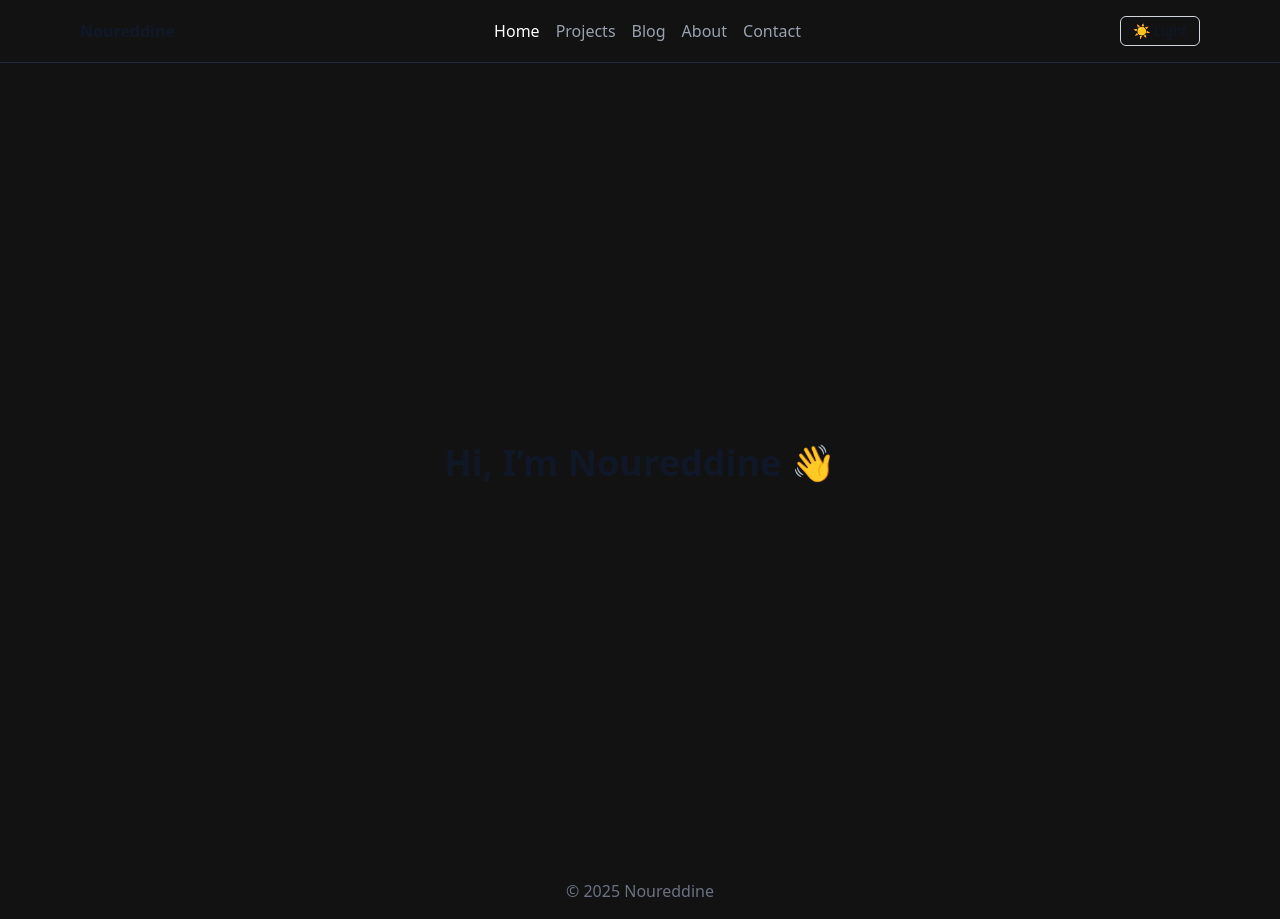
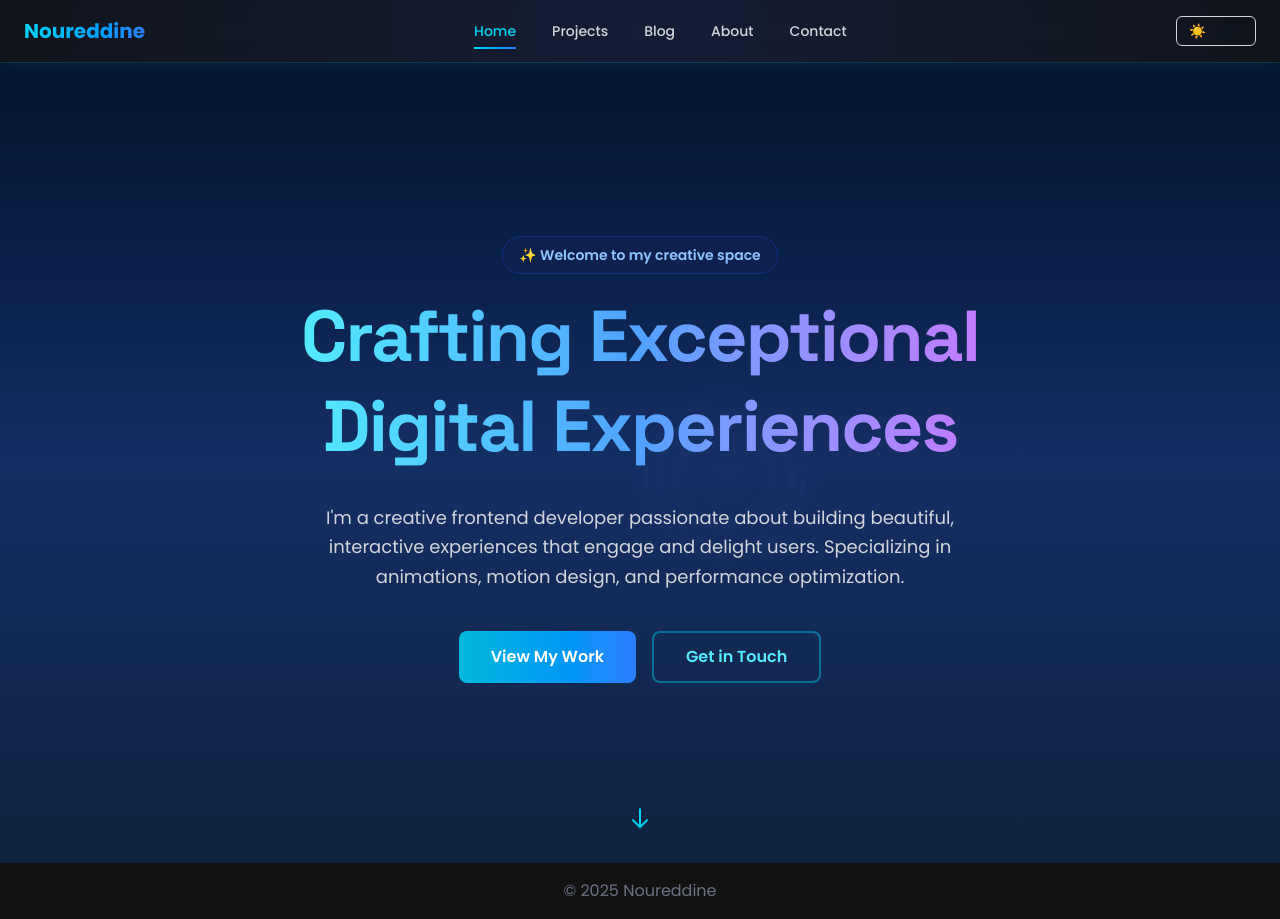
Before and after one commit to noureddineweb3dev/myPortfolio, a Next.js app: page / in a window 1280 px wide. Built offline with nearby package versions, Linux system fonts and the light colour scheme.

Commit message:
Hero section added + water effect created

```diff
--- a/src/app/globals.css
+++ b/src/app/globals.css
@@ -3,3 +3,19 @@
 html {
   transition: background-color 0.2s ease, color 0.2s ease;
 }
+
+@layer base {
+  body {
+    font-family: var(--font-poppins);
+  }
+
+  h1,
+  h2,
+  h3,
+  h4,
+  h5,
+  h6 {
+    font-family: var(--font-space-grotesk);
+    font-weight: 700;
+  }
+}
--- a/src/app/layout.tsx
+++ b/src/app/layout.tsx
@@ -1,11 +1,28 @@
 import Navbar from '@/components/layout/Navbar';
 import './globals.css';
 import ThemeProvider from '@/components/providers/ThemeProvider';
+import { Poppins, Space_Grotesk } from 'next/font/google';
+
+const poppins = Poppins({
+  subsets: ['latin'],
+  weight: ['400', '500', '600', '700', '800'],
+  variable: '--font-poppins',
+});
+
+const spaceGrotesk = Space_Grotesk({
+  subsets: ['latin'],
+  weight: ['400', '500', '600', '700'],
+  variable: '--font-space-grotesk',
+});
 
 function Layout({ children }: { children: React.ReactNode }) {
   return (
-    <html lang="en" suppressHydrationWarning className="min-h-full  dark:bg-gray-950">
-      <body className="min-h-screen text-gray-900 dark:text-gray-100">
+    <html
+      lang="en"
+      suppressHydrationWarning
+      className={`min-h-full dark:bg-gray-950 ${poppins.variable} ${spaceGrotesk.variable}`}
+    >
+      <body className="min-h-screen text-gray-900 dark:text-gray-100 font-poppins">
         <ThemeProvider>
           <Navbar />
           <main className="min-h-screen">{children}</main>
--- a/src/app/page.tsx
+++ b/src/app/page.tsx
@@ -1,8 +1,10 @@
+import Hero from '@/components/sections/Hero';
+
 function HomePage() {
   return (
-    <main className="flex min-h-screen items-center justify-center">
-      <h1 className="text-4xl font-bold">Hi, I’m Noureddine 👋</h1>
-    </main>
+    <>
+      <Hero />
+    </>
   );
 }
 export default HomePage;
--- /dev/null
+++ b/src/components/effects/WaterSurface.tsx
@@ -0,0 +1,131 @@
+'use client';
+
+import { useEffect, useRef } from 'react';
+
+export default function WaterSurface() {
+  const canvasRef = useRef<HTMLCanvasElement>(null);
+
+  useEffect(() => {
+    const canvas = canvasRef.current!;
+    const ctx = canvas.getContext('2d')!;
+
+    // Use a requestAnimationFrame to ensure the canvas is laid out before setting dimensions
+    const setupCanvas = () => {
+      let width = canvas.offsetWidth;
+      let height = canvas.offsetHeight;
+
+      canvas.width = width;
+      canvas.height = height;
+
+      const size = width * height;
+      let buffer1 = new Float32Array(size);
+      let buffer2 = new Float32Array(size);
+
+      // Add subtle ambient waves
+      let time = 0;
+
+      function resize() {
+        width = canvas.offsetWidth;
+        height = canvas.offsetHeight;
+        canvas.width = width;
+        canvas.height = height;
+        buffer1 = new Float32Array(width * height);
+        buffer2 = new Float32Array(width * height);
+      }
+
+      window.addEventListener('resize', resize);
+
+      function disturb(x: number, y: number, intensity: number = 120) {
+        const radius = 4;
+        for (let j = -radius; j <= radius; j++) {
+          for (let i = -radius; i <= radius; i++) {
+            const px = (x + i) | 0;
+            const py = (y + j) | 0;
+            if (px > 0 && px < width && py > 0 && py < height) {
+              buffer1[px + py * width] += intensity;
+            }
+          }
+        }
+      }
+
+      function step() {
+        for (let i = width; i < size - width; i++) {
+          buffer2[i] =
+            ((buffer1[i - 1] + buffer1[i + 1] + buffer1[i - width] + buffer1[i + width]) / 2 -
+              buffer2[i]) *
+            0.98; // Slightly increased damping for more visible waves
+        }
+
+        [buffer1, buffer2] = [buffer2, buffer1];
+      }
+
+      function draw() {
+        const img = ctx.createImageData(width, height);
+        for (let i = 0; i < size; i++) {
+          const shade = buffer1[i];
+          // Enhanced cyan to blue gradient with more depth
+          const intensity = Math.abs(shade);
+          img.data[i * 4 + 0] = Math.min(255, 20 + intensity * 0.6); // R
+          img.data[i * 4 + 1] = Math.min(255, 100 + intensity * 0.7); // G
+          img.data[i * 4 + 2] = Math.min(255, 180 + intensity * 0.8); // B
+          img.data[i * 4 + 3] = Math.min(100, 40 + intensity * 0.15); // Alpha - more visible
+        }
+        ctx.putImageData(img, 0, 0);
+      }
+
+      function addAmbientDisturbance() {
+        // Create subtle waves without user interaction
+        time += 0.01;
+        const waveFreq = 0.005;
+        const centerX = width / 2 + Math.sin(time * 0.5) * 100;
+        const centerY = height / 2 + Math.cos(time * 0.7) * 100;
+
+        if (Math.floor(time) % 2 === 0 && time % 1 < 0.05) {
+          disturb(centerX, centerY, 50);
+        }
+      }
+
+      function animate() {
+        step();
+        addAmbientDisturbance();
+        draw();
+        requestAnimationFrame(animate);
+      }
+
+      animate();
+
+      let lastMouseX = 0;
+      let lastMouseY = 0;
+
+      function onMove(e: MouseEvent) {
+        const rect = canvas.getBoundingClientRect();
+        const x = e.clientX - rect.left;
+        const y = e.clientY - rect.top;
+
+        // Only disturb if mouse moved significantly
+        const distance = Math.sqrt(Math.pow(x - lastMouseX, 2) + Math.pow(y - lastMouseY, 2));
+        if (distance > 5) {
+          disturb(x, y, Math.min(150, 80 + distance / 2));
+          lastMouseX = x;
+          lastMouseY = y;
+        }
+      }
+
+      window.addEventListener('mousemove', onMove);
+
+      return () => {
+        window.removeEventListener('resize', resize);
+        window.removeEventListener('mousemove', onMove);
+      };
+    };
+
+    // Call setup on next animation frame to ensure layout is complete
+    const cleanup = requestAnimationFrame(setupCanvas);
+
+    return () => {
+      cancelAnimationFrame(cleanup);
+    };
+  }, []);
+
+  return <canvas ref={canvasRef} className="absolute inset-0 z-0 h-full w-full" />;
+}
--- a/src/components/layout/Navbar.tsx
+++ b/src/components/layout/Navbar.tsx
@@ -16,11 +16,18 @@ function Navbar() {
   const pathname = usePathname();
 
   return (
-    <header className="border-b border-gray-800">
-      <nav className="mx-auto flex max-w-6xl items-center justify-between p-4">
-        <span className="font-bold">Noureddine</span>
+    <header className="sticky top-0 z-50 backdrop-blur-md bg-gradient-to-r from-slate-900/40 via-blue-900/30 to-slate-900/40 border-b border-cyan-500/20 shadow-lg shadow-cyan-500/5">
+      <nav className="mx-auto flex max-w-7xl items-center justify-between px-6 py-4">
+        {/* Logo */}
+        <Link href="/" className="group relative">
+          <span className="font-space-grotesk text-xl font-bold bg-gradient-to-r from-cyan-400 to-blue-500 bg-clip-text text-transparent transition-all duration-300 group-hover:from-cyan-300 group-hover:to-purple-400">
+            Noureddine
+          </span>
+          <div className="absolute -bottom-1 left-0 h-0.5 bg-gradient-to-r from-cyan-400 to-blue-500 w-0 group-hover:w-full transition-all duration-300"></div>
+        </Link>
 
-        <ul className="flex gap-4">
+        {/* Center Navigation Links */}
+        <ul className="hidden md:flex gap-1">
           {navLinks.map((link) => {
             const isActive = pathname === link.href;
 
@@ -28,8 +35,43 @@ function Navbar() {
               <li key={link.href}>
                 <Link
                   href={link.href}
-                  className={`transition-colors ${
-                    isActive ? 'text-white' : 'text-gray-400 hover:text-white'
+                  className={`relative px-4 py-2 font-poppins text-sm font-medium transition-all duration-300 group ${
+                    isActive
+                      ? 'text-cyan-400'
+                      : 'text-gray-300 hover:text-cyan-300'
+                  }`}
+                >
+                  {link.name}
+                  <span
+                    className={`absolute bottom-0 left-4 right-4 h-0.5 bg-gradient-to-r from-cyan-400 to-blue-500 transition-all duration-300 ${
+                      isActive ? 'scale-x-100' : 'scale-x-0 group-hover:scale-x-100 origin-left'
+                    }`}
+                  ></span>
+                </Link>
+              </li>
+            );
+          })}
+        </ul>
+
+        {/* Right Section - Theme Toggle */}
+        <div className="flex items-center gap-4">
+          <ThemeToggle />
+        </div>
+      </nav>
+
+      {/* Mobile Menu Button */}
+      <div className="md:hidden px-6 pb-4">
+        <ul className="flex flex-col gap-2">
+          {navLinks.map((link) => {
+            const isActive = pathname === link.href;
+            return (
+              <li key={link.href}>
+                <Link
+                  href={link.href}
+                  className={`block px-3 py-2 rounded-lg font-poppins text-sm font-medium transition-all duration-300 ${
+                    isActive
+                      ? 'bg-cyan-500/20 text-cyan-300 border border-cyan-500/50'
+                      : 'text-gray-300 hover:bg-cyan-500/10 hover:text-cyan-300'
                   }`}
                 >
                   {link.name}
@@ -38,8 +80,7 @@ function Navbar() {
             );
           })}
         </ul>
-        <ThemeToggle />
-      </nav>
+      </div>
     </header>
   );
 }
--- /dev/null
+++ b/src/components/sections/Hero.tsx
@@ -0,0 +1,55 @@
+import WaterSurface from '@/components/effects/WaterSurface';
+
+export default function Hero() {
+  return (
+    <section className="relative min-h-screen overflow-hidden bg-gradient-to-b from-slate-950 via-blue-950 to-slate-900">
+      <WaterSurface />
+
+      <div className="relative z-10 flex items-center justify-center min-h-screen">
+        <div className="mx-auto max-w-3xl px-6 text-center">
+          <div className="mb-6 inline-block">
+            <span className="px-4 py-2 text-sm font-semibold text-blue-300 bg-blue-950/40 border border-blue-800/50 rounded-full">
+              ✨ Welcome to my creative space
+            </span>
+          </div>
+
+          <h1 className="text-6xl sm:text-7xl font-space-grotesk font-bold leading-tight tracking-tight bg-gradient-to-r from-cyan-300 via-blue-400 to-purple-400 bg-clip-text text-transparent">
+            Crafting Exceptional
+            <span className="block">Digital Experiences</span>
+          </h1>
+
+          <p className="mt-8 text-lg text-gray-300 max-w-2xl mx-auto leading-relaxed font-poppins font-light">
+            I&apos;m a creative frontend developer passionate about building beautiful, interactive
+            experiences that engage and delight users. Specializing in animations, motion design,
+            and performance optimization.
+          </p>
+
+          <div className="mt-10 flex flex-wrap gap-4 justify-center">
+            <button className="px-8 py-3 font-semibold text-white bg-gradient-to-r from-cyan-500 to-blue-500 rounded-lg hover:shadow-lg hover:shadow-cyan-500/50 transition-all duration-300">
+              View My Work
+            </button>
+            <button className="px-8 py-3 font-semibold text-cyan-300 border-2 border-cyan-500/50 rounded-lg hover:border-cyan-400 hover:bg-cyan-500/10 transition-all duration-300">
+              Get in Touch
+            </button>
+          </div>
+        </div>
+      </div>
+
+      <div className="absolute bottom-8 left-1/2 transform -translate-x-1/2 z-20 animate-bounce">
+        <svg
+          className="w-6 h-6 text-cyan-400"
+          fill="none"
+          stroke="currentColor"
+          viewBox="0 0 24 24"
+        >
+          <path
+            strokeLinecap="round"
+            strokeLinejoin="round"
+            strokeWidth={2}
+            d="M19 14l-7 7m0 0l-7-7m7 7V3"
+          />
+        </svg>
+      </div>
+    </section>
+  );
+}
--- a/src/components/ui/ThemeToggle.tsx
+++ b/src/components/ui/ThemeToggle.tsx
@@ -1,14 +1,17 @@
 'use client';
 
 import { useTheme } from 'next-themes';
-import { useEffect, useState } from 'react';
+import { useEffect, useState, useTransition } from 'react';
 
 function ThemeToggle() {
   const { theme, setTheme } = useTheme();
   const [mounted, setMounted] = useState(false);
+  const [, startTransition] = useTransition();
 
   useEffect(() => {
-    setMounted(true);
+    startTransition(() => {
+      setMounted(true);
+    });
   }, []);
 
   if (!mounted) return null;
--- a/tailwind.config.cjs
+++ b/tailwind.config.cjs
@@ -5,7 +5,12 @@ module.exports = {
     './src/pages/**/*.{js,ts,jsx,tsx,mdx}',
   ],
   theme: {
-    extend: {},
+    extend: {
+      fontFamily: {
+        poppins: ['var(--font-poppins)', 'sans-serif'],
+        'space-grotesk': ['var(--font-space-grotesk)', 'sans-serif'],
+      },
+    },
   },
   plugins: [],
   darkMode: 'class',
```
Also changed, not shown: package.json (+7 -3 lines), 1 other file (tests, documents, lock files or other folders).
